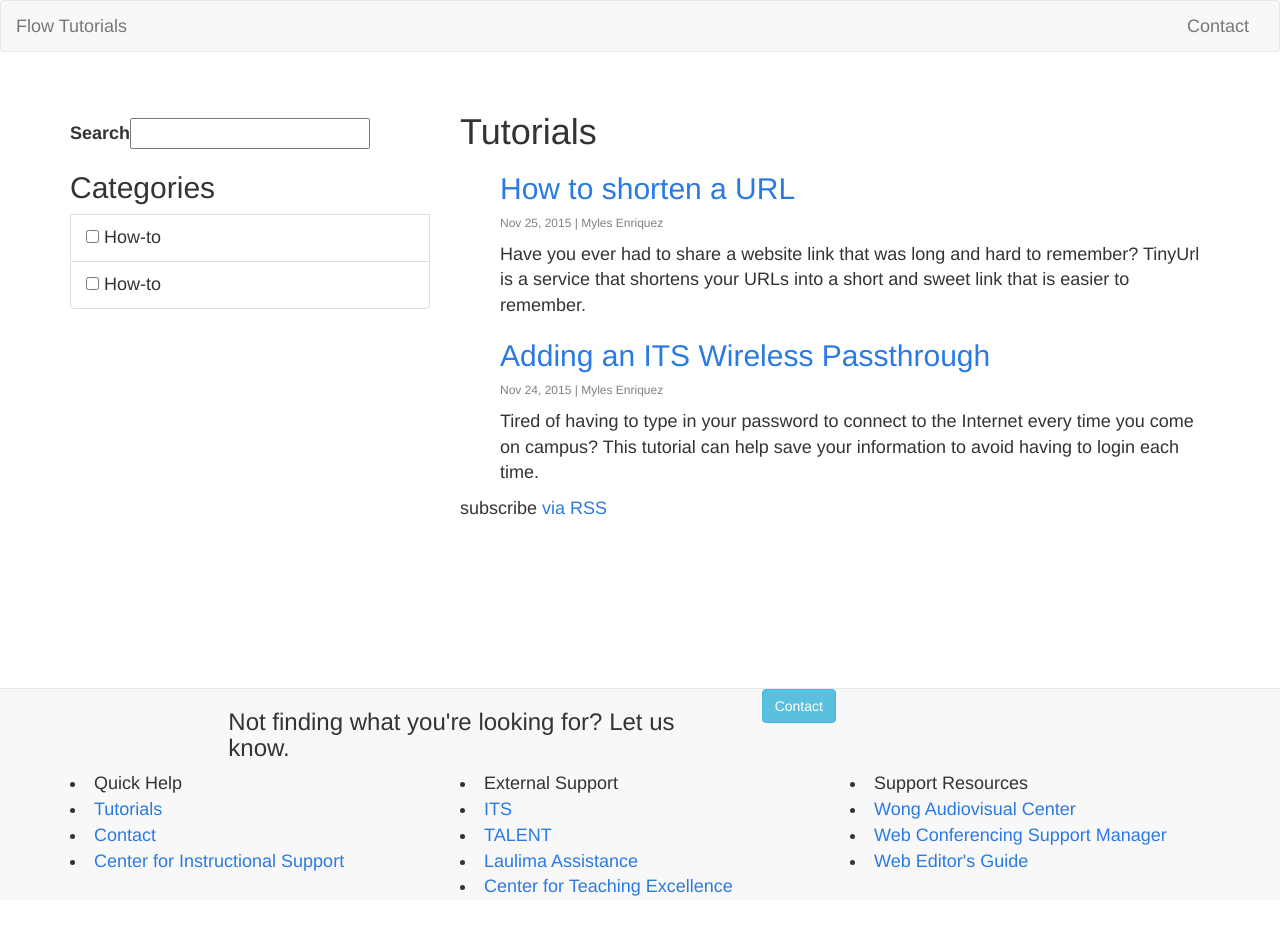
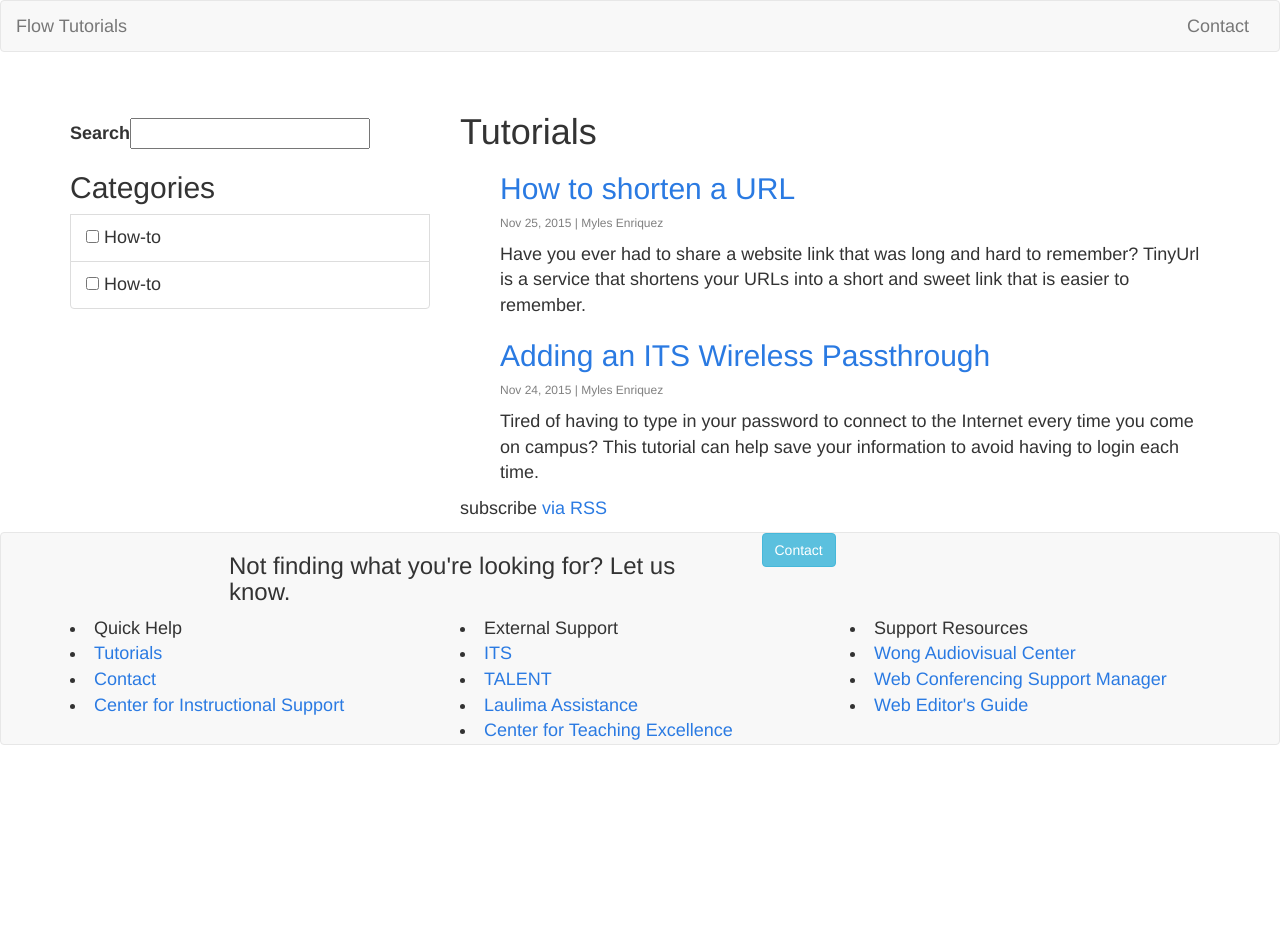
Before and after one commit to uhm-coe/assist, a Jekyll site: the page built from index.html, in a window 1280 px wide. Built offline with Jekyll 4.4.1, drawn with Linux system fonts in a browser that asks for light colours; the list of posts is cut into pages by our own code; before the commit the page ends 900 px from its top, so only the background shows below that.

Commit message:
Make navbar static.

```diff
--- a/_includes/footer.html
+++ b/_includes/footer.html
@@ -1,11 +1,11 @@
-<nav class="navbar navbar-default navbar-fixed-bottom">
+<nav class="navbar navbar-default navbar-static-bottom">
 	<div class="container-fluid">
 		<div class="row">
 			<div class="col-xs-12 col-md-5 col-md-offset-2">
 				<h3>Not finding what you're looking for? Let us know.</h3>
 			</div>
 			<div class="col-xs-12 col-md-5">
-				<a class="btn btn-info" href="contact.html">Contact</a>
+				<a class="btn btn-info" href="{{ "/contact.html" | prepend: site.baseurl }}">Contact</a>
 			</div>
 		</div>
 	</div>
```
